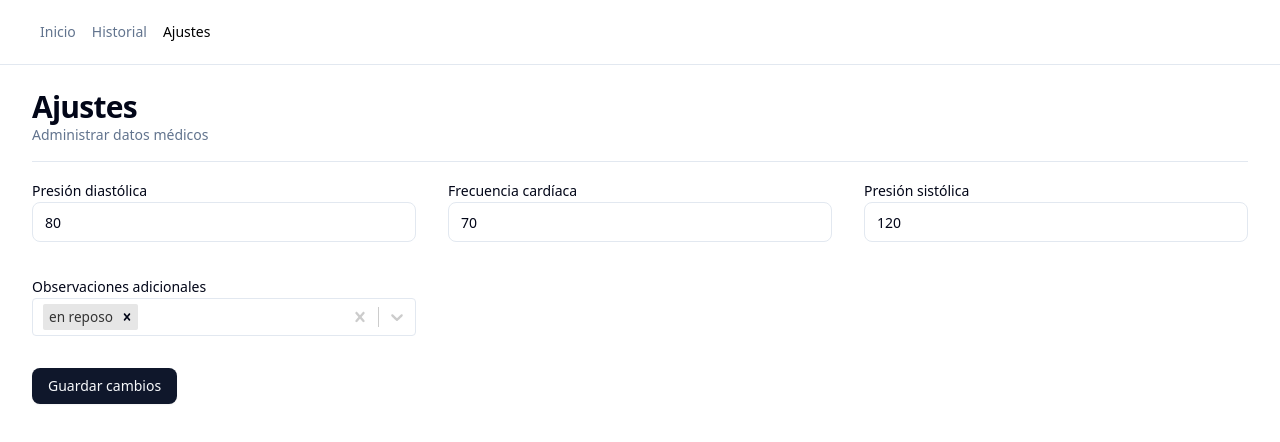
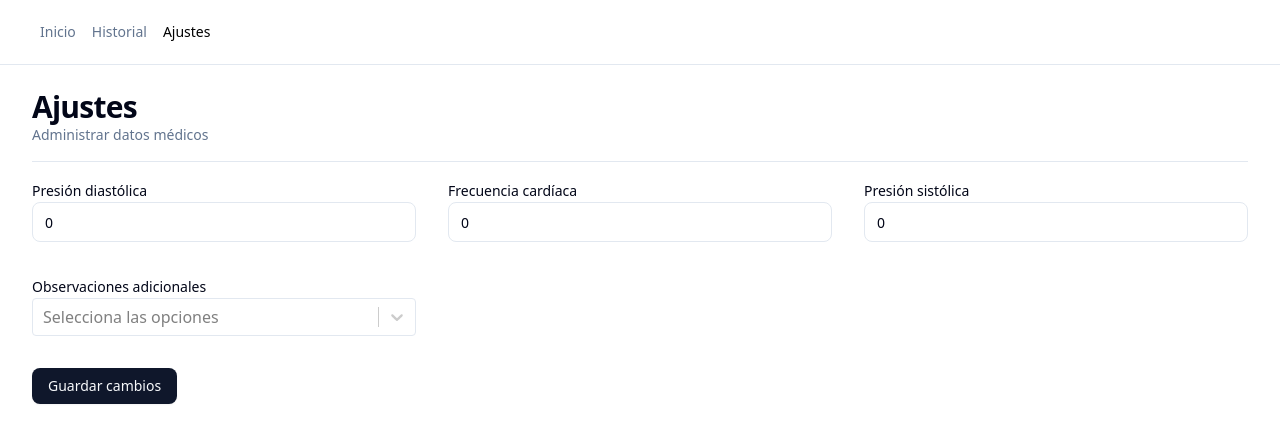
Before and after one commit to Juandavid9909/cuidaTuPresion, a Next.js app: page /1/settings in a window 1280 px wide. Shown: the top 442 px of the page. Built offline with nearby package versions, Linux system fonts and the light colour scheme.

Commit message:
Modificados los datos por defecto

```diff
--- a/src/app/(dashboard)/[userId]/(routes)/settings/page.tsx
+++ b/src/app/(dashboard)/[userId]/(routes)/settings/page.tsx
@@ -8,10 +8,10 @@ interface SettingsPageProps {
 
 const SettingsPage: React.FC<SettingsPageProps> = ({ params }) => {
   const initialData = {
-    diastolicPressure: 80,
-    heartRate: 70,
-    tags: ["en reposo"],
-    systolicPressure: 120,
+    diastolicPressure: 0,
+    heartRate: 0,
+    tags: [],
+    systolicPressure: 0,
   };
 
   return (
```
